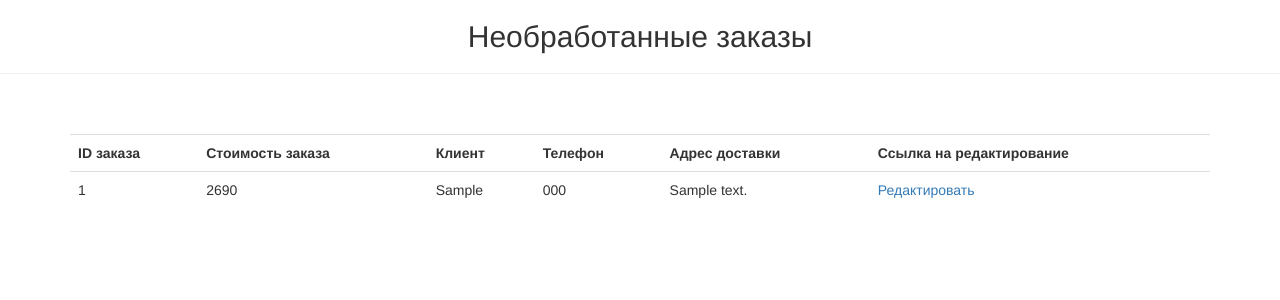
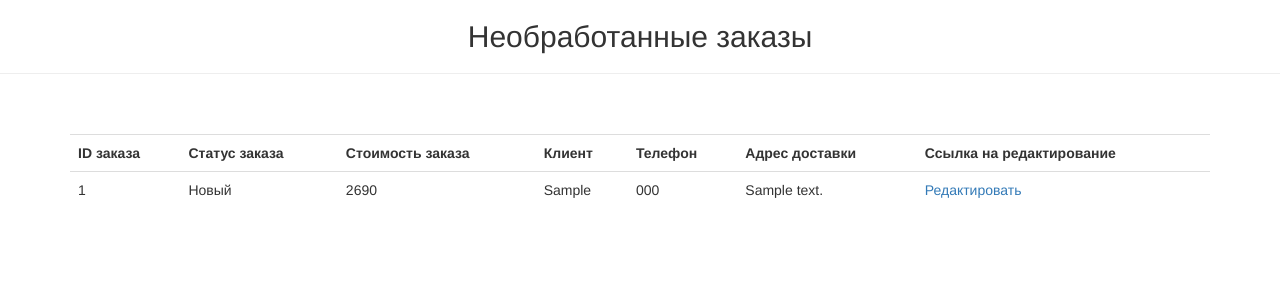
Before and after one commit to gennadis/burger-store, a Django app: page /manager/orders/ in a window 1280 px wide. Shown: the part 52-352 px from the top of the page. Run offline with Django 3.2, Linux system fonts and the light colour scheme; a user stored in the database is signed in; data comes from the database, SQL or seed files in the repository; tables that the repository leaves empty hold one stand-in row (values such as "Sample post"); some libraries are stand-ins or nearby versions.

Commit message:
Display `Order` status to manager

```diff
--- a/restaurateur/templates/order_items.html
+++ b/restaurateur/templates/order_items.html
@@ -14,6 +14,7 @@
   <table class="table table-responsive">
     <tr>
       <th>ID заказа</th>
+      <th>Статус заказа</th>
       <th>Стоимость заказа</th>
       <th>Клиент</th>
       <th>Телефон</th>
@@ -24,6 +25,7 @@
     {% for order in orders %}
     <tr>
       <td>{{ order.id }}</td>
+      <td>{{ order.get_status_display }}</td>
       <td>{{ order.total_price }}</td>
       <td>{{ order.first_name }}</td>
       <td>{{ order.phone_number }}</td>
```
